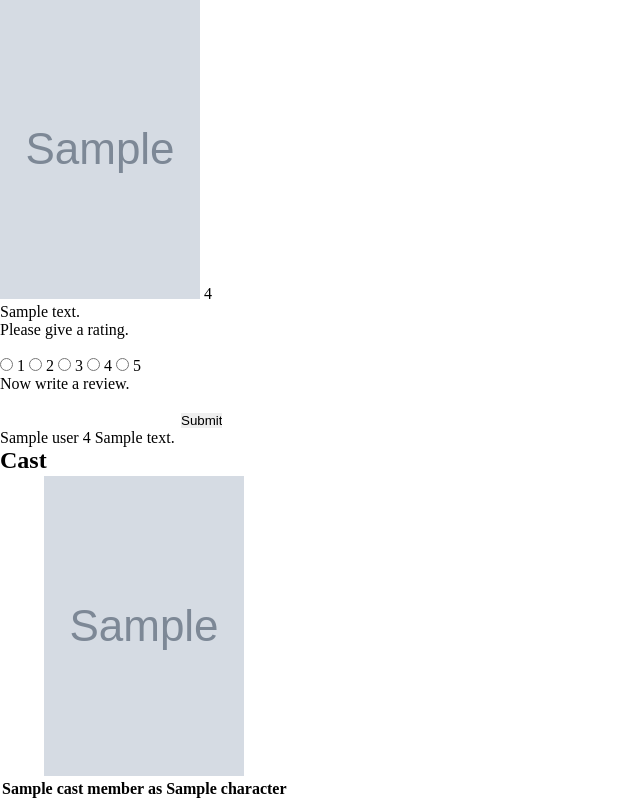
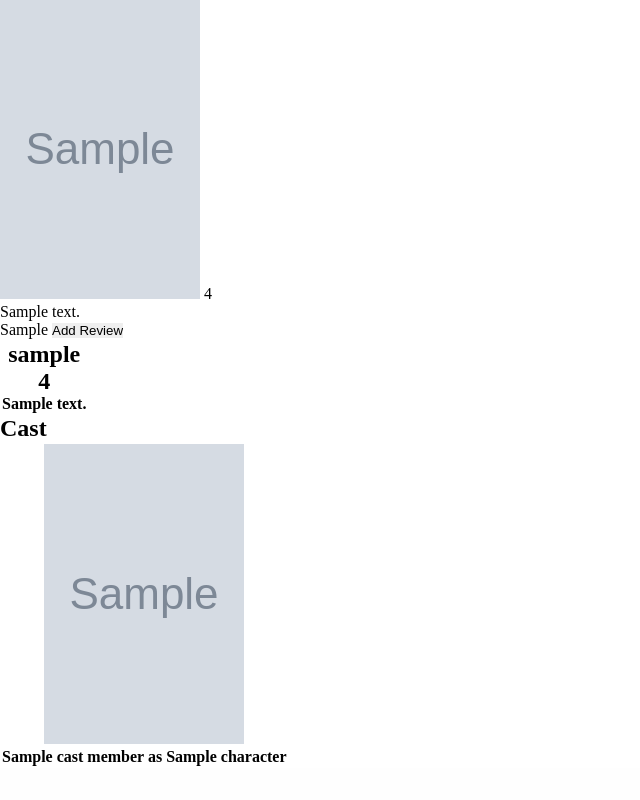
Before and after one commit to HDymarkowski/MyTvList, a Django app: template templates/showPage.html in a window 1280 px wide. Shown: the part 102-902 px from the top of the page, without its empty margins (0-640 px from the left). After the commit the page ends 868 px from the top, so only its background shows below. Run offline with Django 3.2, Linux system fonts and the light colour scheme; the template is opened without the code that fills it: most values are stand-ins (such as "Sample title", 1, 10 or a date in 2020); grey boxes marked "Sample" are stand-in pictures; lists and menus that the app fills with data are empty; parts of the project's set-up code (start-up, migrations or seed data) failed here and were passed over; some libraries are stand-ins or nearby versions.

Commit message:
updated Reviews to hopefully work.

```diff
--- a/templates/showPage.html
+++ b/templates/showPage.html
@@ -22,30 +22,39 @@
 	</div>
 
 
-	<form action="addReview">
-		<p>Please give a rating.</p><br>
-		<input type="radio" id="1" name="Rating" value="1">
-			<label for="1">1</label>
-		<input type="radio" id="2" name="Rating" value="2">
-			<label for="2">2</label>
-		<input type="radio" id="3" name="Rating" value="3">
-			<label for="3">3</label>
-		<input type="radio" id="4" name="Rating" value="4">
-			<label for="4">4</label>
-		<input type="radio" id="5" name="Rating" value="5">
-			<label for="5">5</label><br>
-		<p>Now write a review.</p><br>
-		<input type="text" id="review" name="review">
-		<input type="submit">
+	<form id="ReviewForm" method="post" action="{% url 'MyTvList:ShowPage' %}"
+		  enctype="multipart/form-data">
+
+		{% csrf_token %}
+
+		<!--Display each form-->
+
+		{{ Review.as_p }}
+
+		<!--Provide a button to click to submit the form.-->
+		<input type="submit" name="submit" value = "Add Review" />
+
 	</form>
 
-	{% for reviews in Reviews %}
-		<div class="userReviews">
-			{{ Review.user}}
-			{{ Review.rating}}
-			{{ Review.Review}}
-		</div>
-	{% endfor %}
+	<table>
+		<tr>
+		{% for review in Review %}
+			<th>
+			<div class = "UserReview">
+				<h2>
+					{{ Review.username }}
+				</h2>
+				<h2>
+					{{ Review.Rating }}
+				</h2>
+				<p> {{ Review.review }}</p>
+			</div>
+			</th>
+		{% endfor %}
+		</tr>
+	</table>
+
+
 </article>
 {% if cast %}
 <aside>
```
